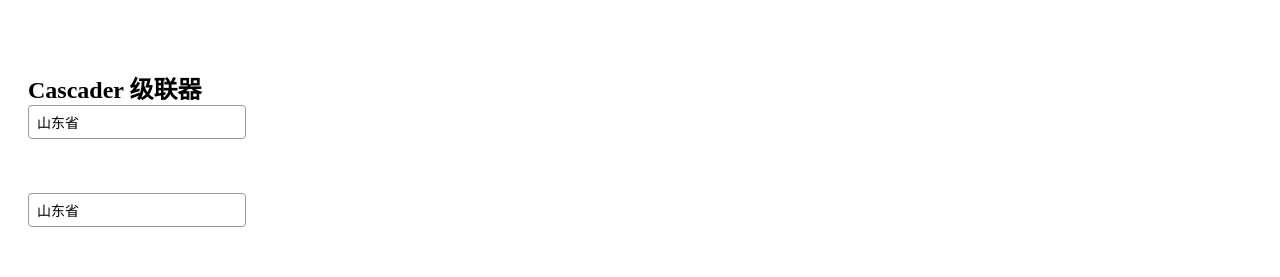
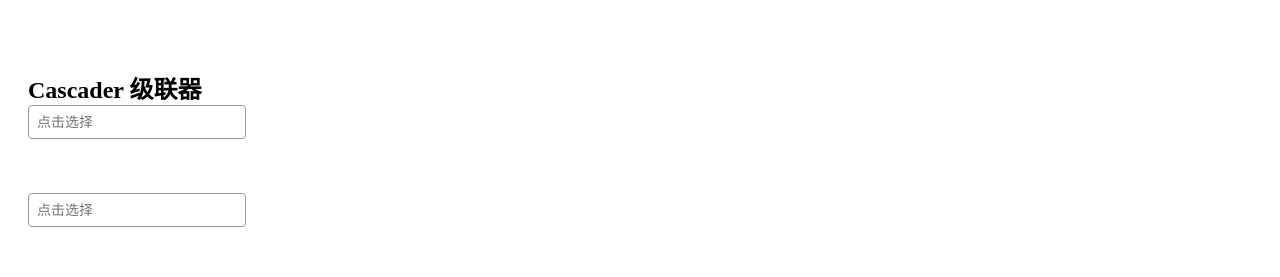
Before and after one commit to yingjieweb/league-ui, a Vue app: page / in a window 1280 px wide. Shown: the top 277 px of the page. Built offline with nearby package versions, Linux system fonts and the light colour scheme; the HTML template or start-up script is replaced by a standard one.

Commit message:
adjust Cascader‘s input code

```diff
--- a/src/App.vue
+++ b/src/App.vue
@@ -2,13 +2,9 @@
   <div id="app">
     <section style="margin-top: 50px; margin-bottom: 200px; padding: 20px;">
       <h2>Cascader 级联器</h2>
-      <lol-cascader :source.sync="cascaderDataSource1" :selected.sync="selectedCascaderData1">
-        <lol-input value="山东省"></lol-input>
-      </lol-cascader>
+      <lol-cascader :source.sync="cascaderDataSource1" :selected.sync="selectedCascaderData1" placeholder="点击选择"></lol-cascader>
       <br><br><br>
-      <lol-cascader :source.sync="cascaderDataSource2" :selected.sync="selectedCascaderData2" :load-data="loadData">
-        <lol-input value="山东省"></lol-input>
-      </lol-cascader>
+      <lol-cascader :source.sync="cascaderDataSource2" :selected.sync="selectedCascaderData2" :load-data="loadData" placeholder="点击选择"></lol-cascader>
     </section>
 
     <section style="margin-top: 50px; padding: 20px;">
--- a/src/components/Cascader/LolCascader.vue
+++ b/src/components/Cascader/LolCascader.vue
@@ -1,8 +1,11 @@
 <template>
   <div class="lol-cascader" v-click-outside="close">
     <div class="lol-cascader-trigger" @click="togglePopover">
-      <slot></slot>
-      {{selectedValue}}
+      <lol-input
+              :placeholder="placeholder"
+              :readonly="true"
+              :value="selectedValue">
+      </lol-input>
     </div>
     <div v-if="isPopoverShow" class="lol-cascader-popover" :style="popoverStyles">
       <lol-cascader-list
@@ -39,6 +42,9 @@
       height: {
         type: [String, Number],
         default: 180
+      },
+      placeholder: {
+        type: String
       },
       loadData: {
         type: Function
```
